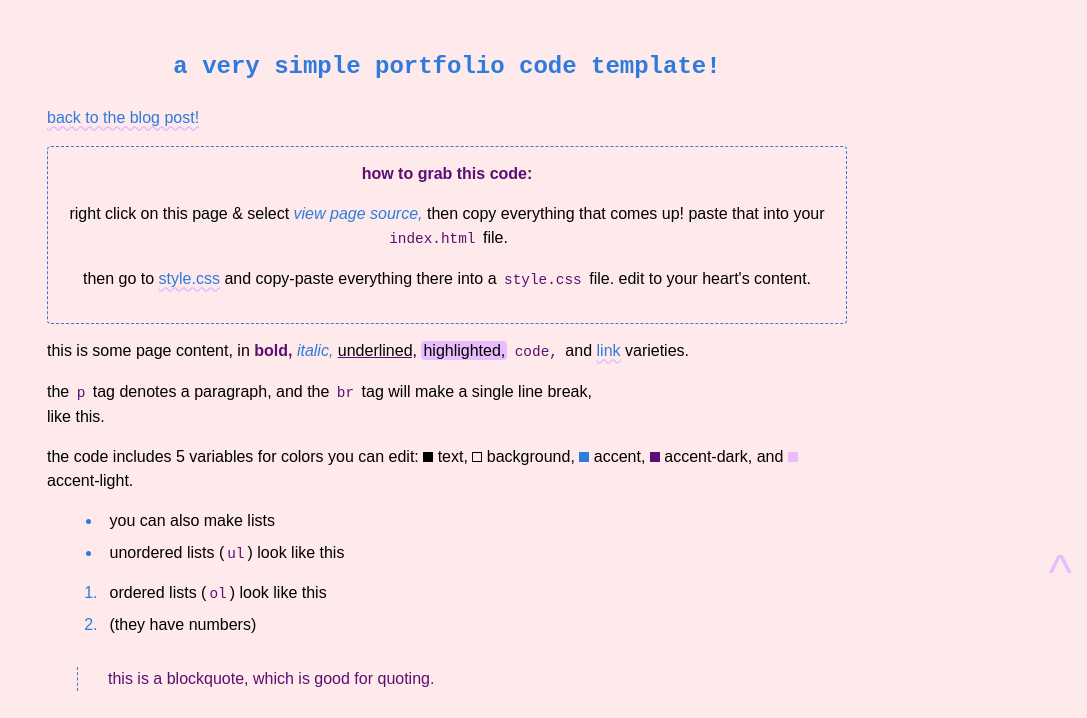
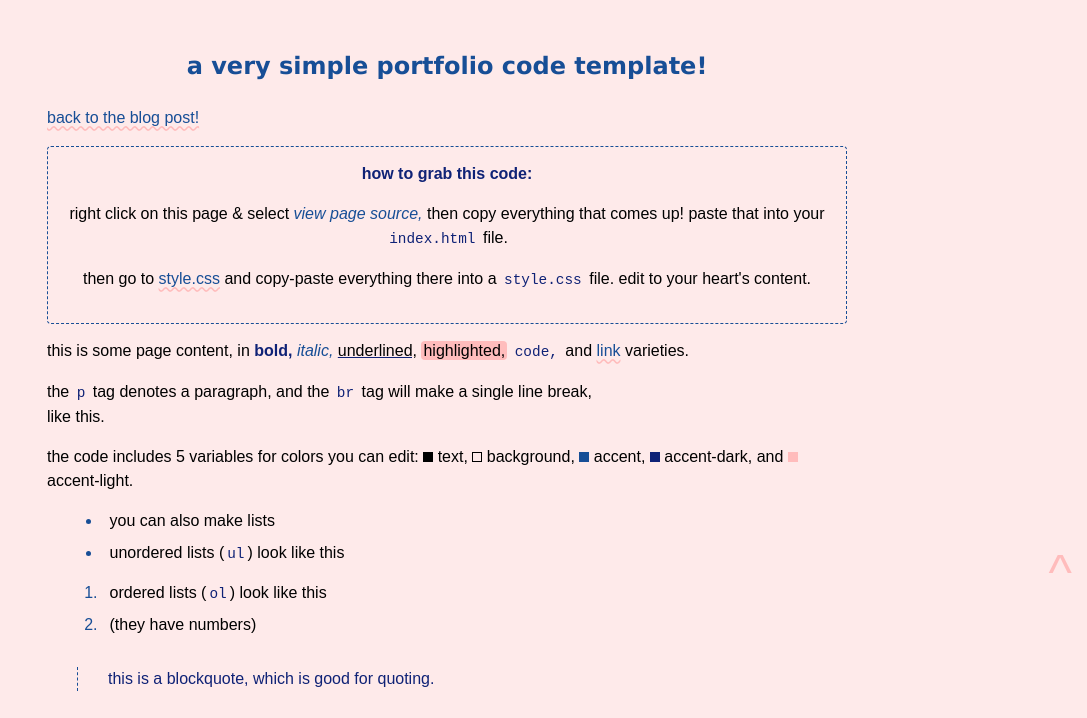
Before and after one commit to lora-hegedus/lora-hegedus.github.io, a plain HTML site: page index.html in a window 1280 px wide. Shown: the part 201-919 px from the top of the page, without its empty margins (193-1280 px from the left). Drawn offline with nearby package versions, Linux system fonts and the light colour scheme.

Commit message:
text color, font

```diff
--- a/style.css
+++ b/style.css
@@ -4,13 +4,13 @@
     /* colors */
     --text: #000000;
     --background: #feeaea;
-    --accent-dark: #5b0f76;
-    --accent: #2e7ade;
-    --accent-light: #e8bcff;
+    --accent-dark: #0f2276;
+    --accent: #174e96;
+    --accent-light: #ffbcbc;
 
     /* fonts */
     --basefont: sans-serif;
-    --titlefont: monospace;
+    --titlefont: verdana;
     --text-size: 16px;
 
     /* gallery styling */
```
